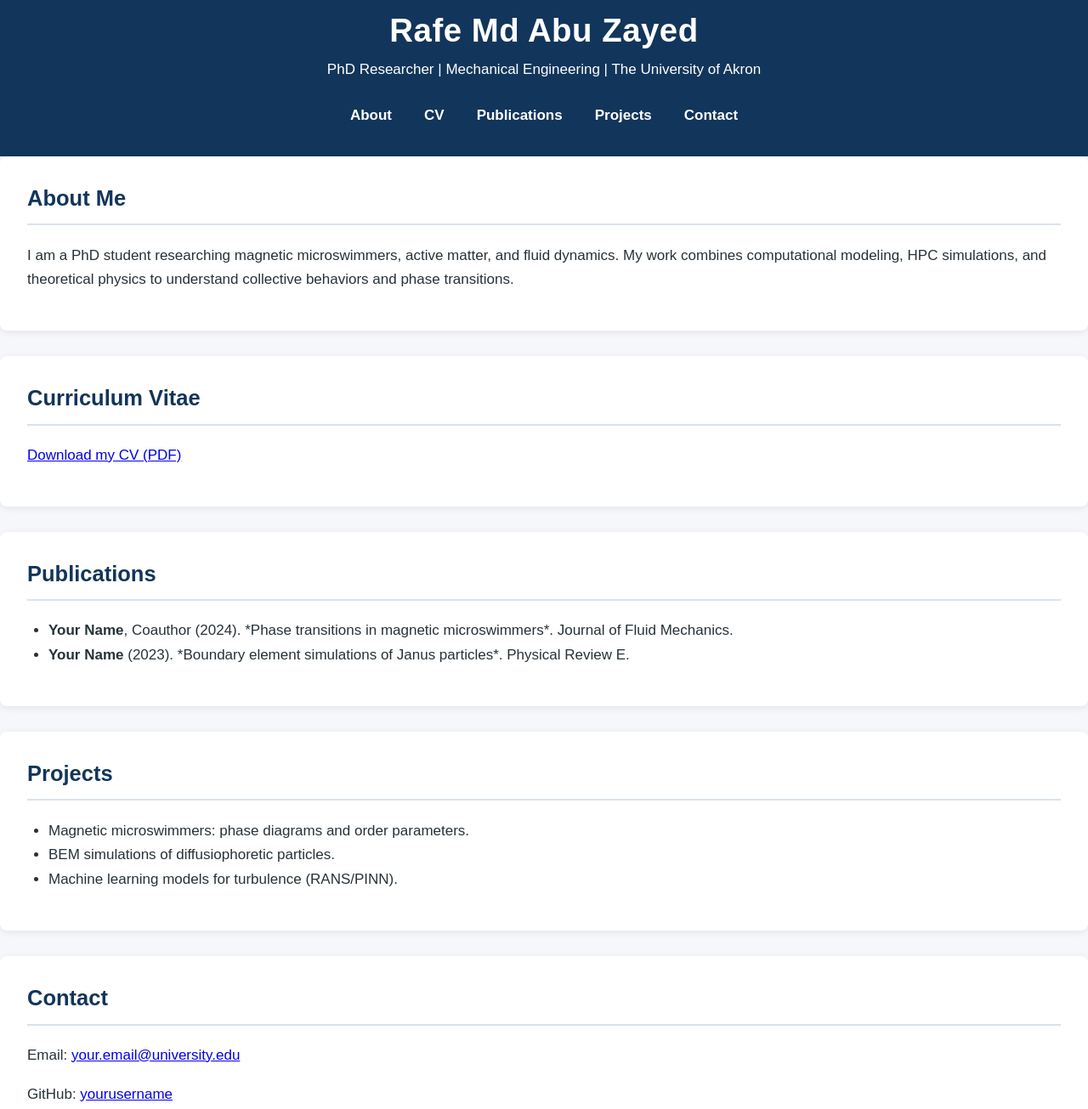
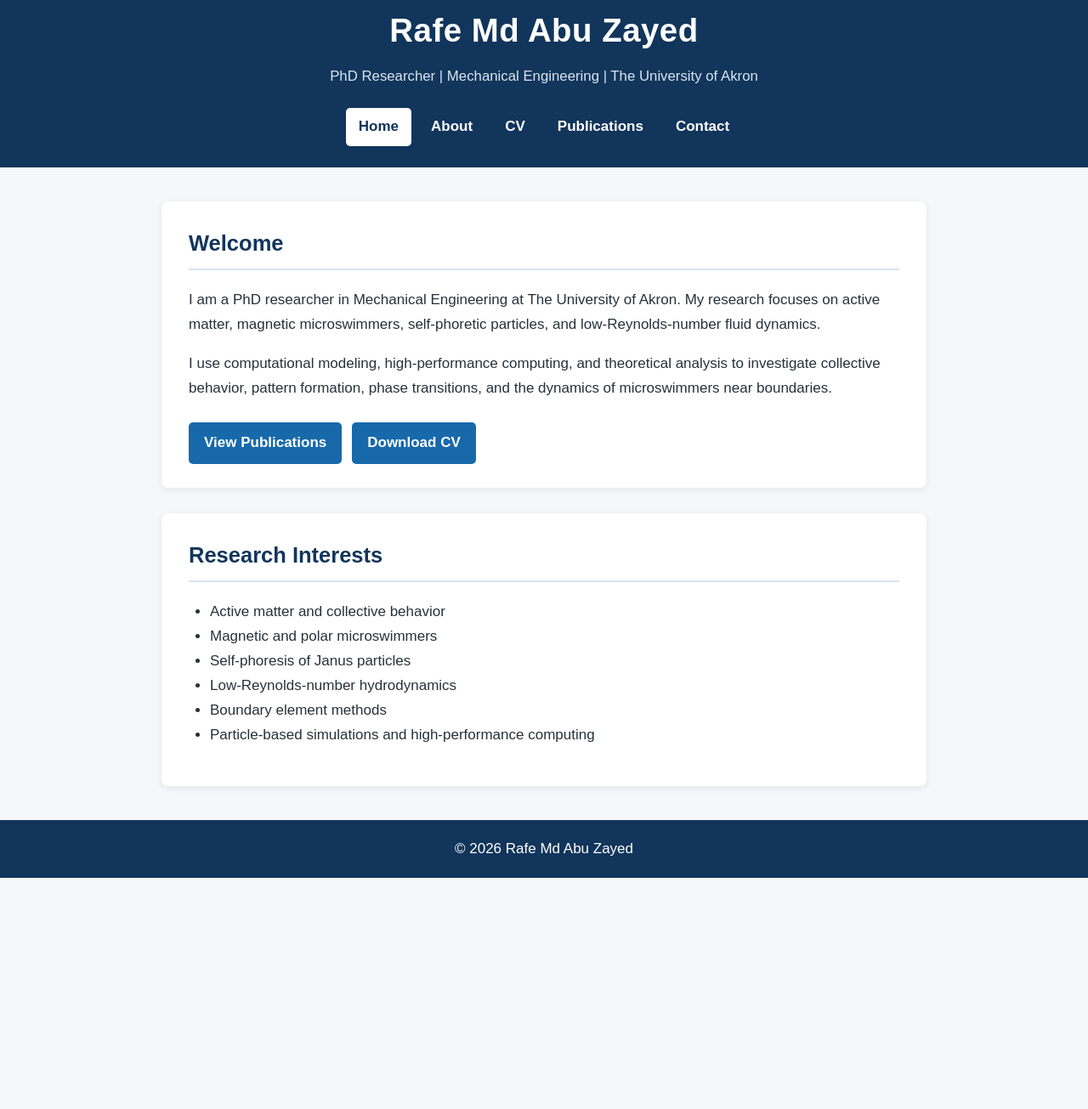
Before and after one commit to Rafezayed/rafezayed.github.io, a plain HTML site: page index.html in a window 1280 px wide. Shown: the part 42-1347 px from the top of the page at 85% size. After the commit the page ends 1075 px from the top, so only its background shows below. Drawn offline with Linux system fonts and the light colour scheme.

Commit message:
Update index.html

```diff
--- a/index.html
+++ b/index.html
@@ -2,63 +2,86 @@
 <html lang="en">
 <head>
   <meta charset="UTF-8">
-  <title>Your Name – Research Website</title>
   <meta name="viewport" content="width=device-width, initial-scale=1">
+
+  <title>Rafe Md Abu Zayed | Research Website</title>
+
+  <meta
+    name="description"
+    content="Research website of Rafe Md Abu Zayed, PhD researcher in Mechanical Engineering at The University of Akron."
+  >
+
   <link rel="stylesheet" href="style.css">
 </head>
+
 <body>
+
   <header>
     <h1>Rafe Md Abu Zayed</h1>
-    <p>PhD Researcher | Mechanical Engineering | The University of Akron</p>
-    <nav>
-      <a href="#about">About</a>
-      <a href="#cv">CV</a>
-      <a href="#publications">Publications</a>
-      <a href="#projects">Projects</a>
-      <a href="#contact">Contact</a>
+
+    <p class="subtitle">
+      PhD Researcher | Mechanical Engineering | The University of Akron
+    </p>
+
+    <nav aria-label="Main navigation">
+      <a href="index.html" class="active">Home</a>
+      <a href="about.html">About</a>
+      <a href="cv.html">CV</a>
+      <a href="publications.html">Publications</a>
+      <a href="contact.html">Contact</a>
     </nav>
   </header>
 
-  <section id="about">
-    <h2>About Me</h2>
-    <p>I am a PhD student researching magnetic microswimmers, active matter, and fluid dynamics.
-    My work combines computational modeling, HPC simulations, and theoretical physics to understand
-    collective behaviors and phase transitions.</p>
-  </section>
+  <main>
 
-  <section id="cv">
-    <h2>Curriculum Vitae</h2>
-    <p><a href="cv.pdf" target="_blank">Download my CV (PDF)</a></p>
-  </section>
+    <section class="hero">
+      <h2>Welcome</h2>
 
-  <section id="publications">
-    <h2>Publications</h2>
-    <ul>
-      <li><strong>Your Name</strong>, Coauthor (2024).
-      *Phase transitions in magnetic microswimmers*. Journal of Fluid Mechanics.</li>
-      <li><strong>Your Name</strong> (2023).
-      *Boundary element simulations of Janus particles*. Physical Review E.</li>
-    </ul>
-  </section>
+      <p>
+        I am a PhD researcher in Mechanical Engineering at The University
+        of Akron. My research focuses on active matter, magnetic
+        microswimmers, self-phoretic particles, and low-Reynolds-number
+        fluid dynamics.
+      </p>
 
-  <section id="projects">
-    <h2>Projects</h2>
-    <ul>
-      <li>Magnetic microswimmers: phase diagrams and order parameters.</li>
-      <li>BEM simulations of diffusiophoretic particles.</li>
-      <li>Machine learning models for turbulence (RANS/PINN).</li>
-    </ul>
-  </section>
+      <p>
+        I use computational modeling, high-performance computing, and
+        theoretical analysis to investigate collective behavior,
+        pattern formation, phase transitions, and the dynamics of
+        microswimmers near boundaries.
+      </p>
 
-  <section id="contact">
-    <h2>Contact</h2>
-    <p>Email: <a href="mailto:your.email@university.edu">your.email@university.edu</a></p>
-    <p>GitHub: <a href="https://github.com/yourusername" target="_blank">yourusername</a></p>
-    <p>LinkedIn: <a href="https://linkedin.com/in/yourusername" target="_blank">linkedin.com/in/yourusername</a></p>
-  </section>
+      <div class="hero-links">
+        <a href="publications.html">View Publications</a>
+
+        <a
+          href="cv.pdf"
+          target="_blank"
+          rel="noopener noreferrer"
+        >
+          Download CV
+        </a>
+      </div>
+    </section>
+
+    <section class="research-interests">
+      <h2>Research Interests</h2>
+
+      <ul>
+        <li>Active matter and collective behavior</li>
+        <li>Magnetic and polar microswimmers</li>
+        <li>Self-phoresis of Janus particles</li>
+        <li>Low-Reynolds-number hydrodynamics</li>
+        <li>Boundary element methods</li>
+        <li>Particle-based simulations and high-performance computing</li>
+      </ul>
+    </section>
+
+  </main>
 
   <footer>
-    <p>© 2025 Rafe Md Abu Zayed</p>
+    <p>&copy; 2026 Rafe Md Abu Zayed</p>
   </footer>
+
 </body>
 </html>
```
